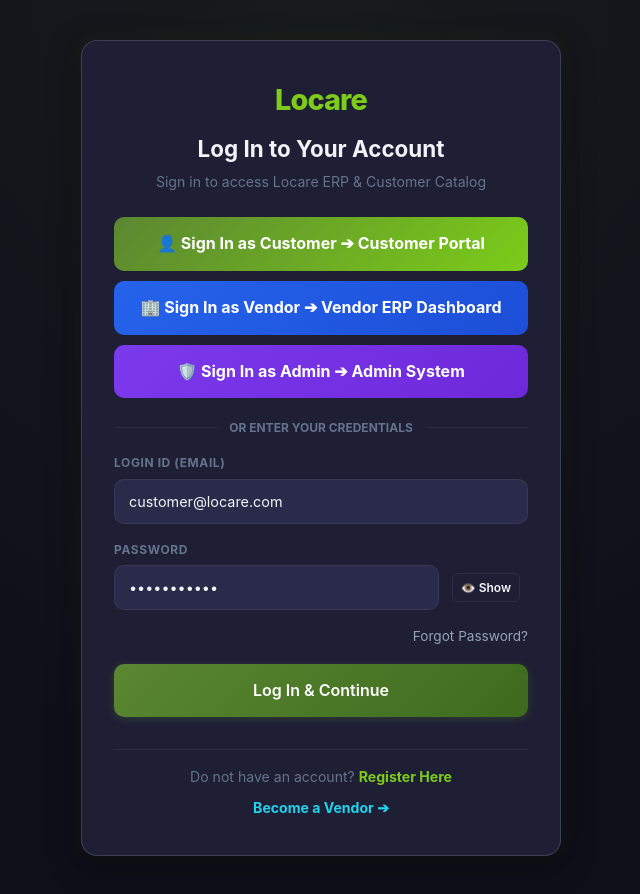
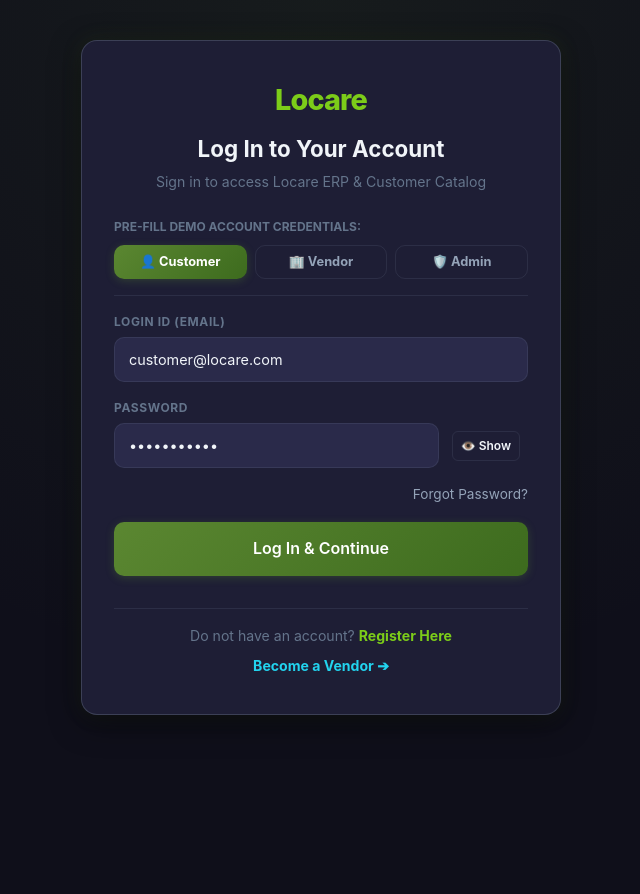
Before and after one commit to Groy416/Locare, a Next.js app: page /auth/login in a window 1280 px wide. Shown: the whole page, without its empty margins (319-959 px from the left). After the commit the page ends 800 px from the top, so only its background shows below. Built offline with nearby package versions, Linux system fonts and the light colour scheme.

Commit message:
fix: Update role preset buttons to pre-fill login inputs for editing instead of auto-logging in

```diff
--- a/src/app/auth/login/page.tsx
+++ b/src/app/auth/login/page.tsx
@@ -59,10 +59,10 @@
     await performLogin(email, password, fallbackPath);
   };
 
-  const handleRoleSelect = (roleEmail: string, rolePass: string, targetPath: string) => {
+  const handleRoleSelect = (roleEmail: string, rolePass: string) => {
     setEmail(roleEmail);
     setPassword(rolePass);
-    performLogin(roleEmail, rolePass, targetPath);
+    setError("");
   };
 
   return (
@@ -76,59 +76,42 @@
 
         {error && <div className="auth-error-badge">{error}</div>}
 
-        {/* Role Quick Selection Tabs */}
-        <div style={{ display: "flex", flexDirection: "column", gap: 10, marginBottom: 20 }}>
+        {/* Role Quick Selection Preset Buttons */}
+        <div style={{ marginBottom: 16 }}>
+          <label style={{ fontSize: "0.75rem", color: "var(--text-muted)", fontWeight: 700, display: "block", marginBottom: 8, textTransform: "uppercase" }}>
+            PRE-FILL DEMO ACCOUNT CREDENTIALS:
+          </label>
+          <div style={{ display: "grid", gridTemplateColumns: "1fr 1fr 1fr", gap: 8 }}>
             <button
               type="button"
-            className="btn btn-block btn-lg"
-            style={{
-              background: "linear-gradient(135deg, #5B8731, #7CCC19)",
-              color: "#fff",
-              fontWeight: 700,
-              cursor: "pointer",
-            }}
-            onClick={() => handleRoleSelect("customer@locare.com", "customer123", "/customer")}
-            disabled={loading}
+              className={`btn btn-sm ${email === "customer@locare.com" ? "btn-primary" : "btn-ghost"}`}
+              style={{ fontWeight: 700 }}
+              onClick={() => handleRoleSelect("customer@locare.com", "customer123")}
             >
-            👤 Sign In as Customer ➔ Customer Portal
+              👤 Customer
             </button>
 
             <button
               type="button"
-            className="btn btn-block btn-lg"
-            style={{
-              background: "linear-gradient(135deg, #2563EB, #1D4ED8)",
-              color: "#fff",
-              fontWeight: 700,
-              cursor: "pointer",
-            }}
-            onClick={() => handleRoleSelect("vendor@locare.com", "vendor123", "/admin")}
-            disabled={loading}
+              className={`btn btn-sm ${email === "vendor@locare.com" ? "btn-primary" : "btn-ghost"}`}
+              style={{ fontWeight: 700 }}
+              onClick={() => handleRoleSelect("vendor@locare.com", "vendor123")}
             >
-            🏢 Sign In as Vendor ➔ Vendor ERP Dashboard
+              🏢 Vendor
             </button>
 
             <button
               type="button"
-            className="btn btn-block btn-lg"
-            style={{
-              background: "linear-gradient(135deg, #7C3AED, #6D28D9)",
-              color: "#fff",
-              fontWeight: 700,
-              cursor: "pointer",
-            }}
-            onClick={() => handleRoleSelect("admin@locare.com", "admin123", "/admin")}
-            disabled={loading}
+              className={`btn btn-sm ${email === "admin@locare.com" ? "btn-primary" : "btn-ghost"}`}
+              style={{ fontWeight: 700 }}
+              onClick={() => handleRoleSelect("admin@locare.com", "admin123")}
             >
-            🛡️ Sign In as Admin ➔ Admin System
+              🛡️ Admin
             </button>
           </div>
+        </div>
 
-        <div style={{ display: "flex", alignItems: "center", gap: 12, margin: "16px 0" }}>
-          <div style={{ flex: 1, height: 1, background: "var(--border)" }} />
-          <span style={{ fontSize: "0.75rem", color: "var(--text-muted)", fontWeight: 700 }}>OR ENTER YOUR CREDENTIALS</span>
-          <div style={{ flex: 1, height: 1, background: "var(--border)" }} />
-        </div>
+        <div style={{ display: "flex", flex: 1, height: 1, background: "var(--border)", margin: "16px 0" }} />
 
         <form onSubmit={handleCustomSubmit} className="auth-form">
           <div className="form-group">
```
Lines whose indentation alone changed are shown as unchanged.
